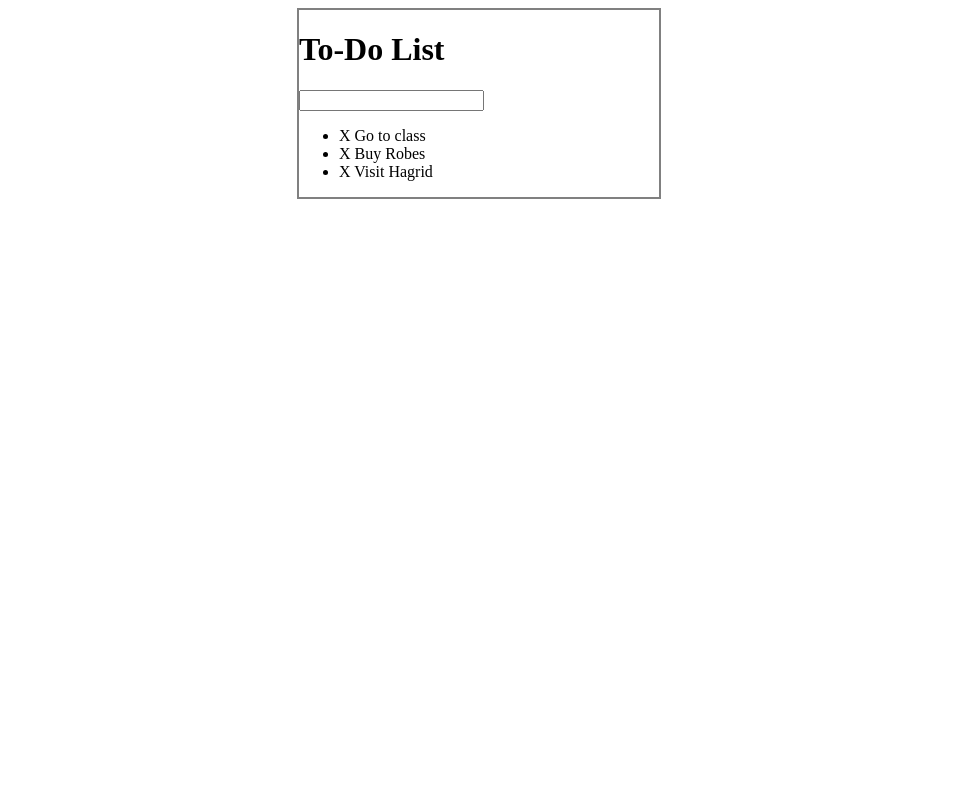
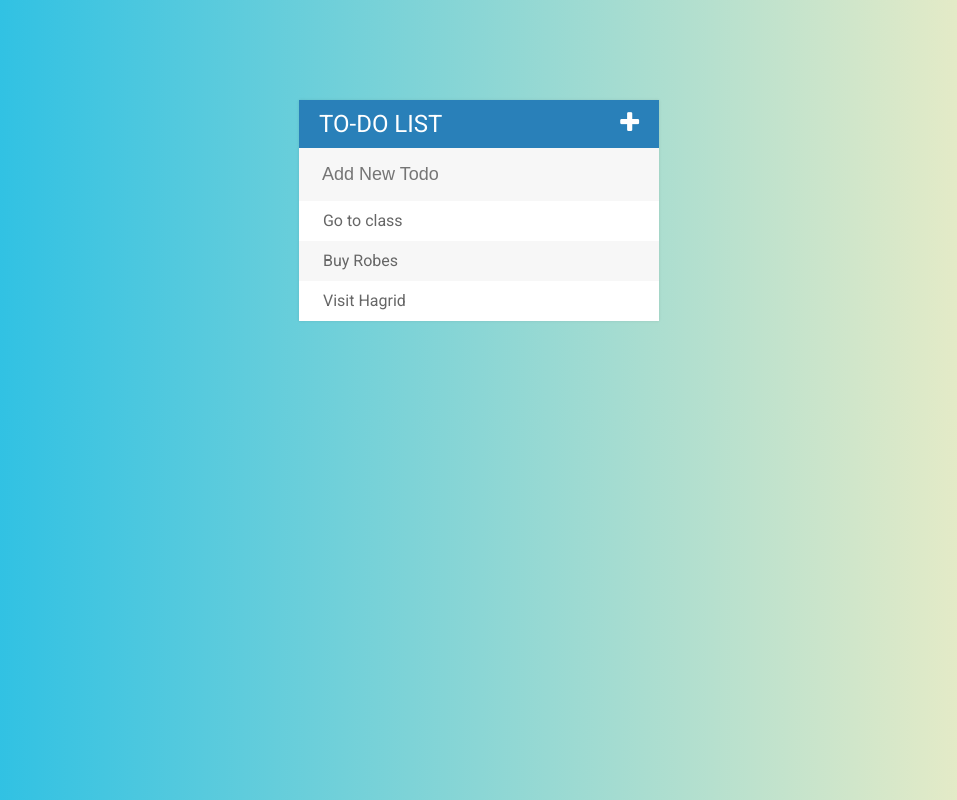
Before and after one commit to liangnuaa/Todo-List, a plain HTML site: page index.html in a window 1280 px wide. Shown: the whole page, without its empty margins (161-1118 px from the left). Drawn offline with Linux system fonts and the light colour scheme.

Commit message:
Finish Todo-List

```diff
--- a/assets/css/todos.css
+++ b/assets/css/todos.css
@@ -1,10 +1,84 @@
+body {
+	font-family: Roboto;
+	background: -webkit-linear-gradient(90deg, #2BC0E4 10%, #EAECC6 90%); /* Chrome 10+, Saf5.1+ */
+  background:    -moz-linear-gradient(90deg, #2BC0E4 10%, #EAECC6 90%); /* FF3.6+ */
+  background:     -ms-linear-gradient(90deg, #2BC0E4 10%, #EAECC6 90%); /* IE10 */
+  background:      -o-linear-gradient(90deg, #2BC0E4 10%, #EAECC6 90%); /* Opera 11.10+ */
+  background:         linear-gradient(90deg, #2BC0E4 10%, #EAECC6 90%); /* W3C */
+}
+
+ul {
+	list-style: none;
+	margin: 0;
+	padding: 0;
+}
+
+h1 {
+	background: #2980b9;
+	color: white;
+	margin: 0;
+	padding: 10px 20px;
+	text-transform: uppercase;
+	font-size: 24px;
+	font-weight: normal;
+}
+
+input {
+	font-size: 18px;
+	color: #2980b9;
+	background-color: #f7f7f7;
+	width: 100%;
+	padding: 13px 13px 13px 20px;
+	box-sizing: border-box;
+	border: 3px solid rgba(0,0,0,0);
+}
+
+span {
+	background: #e74c3c;
+	height: 40px;
+	margin-right: 20px;
+	text-align: center;
+	color: white;
+	width: 0;
+	display: inline-block;
+	transition: 0.2s linear;
+	opacity: 0;
+}
+
+li {
+	background: #fff;
+	height: 40px;
+	line-height: 40px;
+	color: #666;
+}
+
+li:hover span {
+	width: 40px;
+	opacity: 1.0;
+}
+
+li:nth-child(2n){
+	background: #f7f7f7;
+}
+
+input:focus{
+	background: #fff;
+	border: 3px solid #2980b9;
+	outline: none;
+}
+
 #container {
 	width: 360px;
-	margin: 0px auto;
-	border: 2px solid gray;
+	margin: 100px auto;
+	background: #f7f7f7;
+	box-shadow: 0 0 3px rgba(0,0,0, 0.1);
 }
 
 .completed {
 	color: gray;
 	text-decoration: line-through;
 }
+
+.fa-plus {
+	float: right;
+}
--- a/assets/js/todos.js
+++ b/assets/js/todos.js
@@ -26,6 +26,10 @@ $("input[type='text']").keypress(function (event) {
 	if (event.which === 13) {
 		var todoText = $(this).val();
 		$(this).val("");
-		$("ul").append("<li><span>X</span> " + todoText + "</li>");
+		$("ul").append("<li><span><i class='fa fa-trash'></i></span> " + todoText + "</li>");
 	}
 });
+
+$(".fa-plus").click(function(){
+	$("input[type='text']").fadeToggle();
+});
--- a/index.html
+++ b/index.html
@@ -4,17 +4,19 @@
 	<title>Todo List</title>
 </head>
 <link rel="stylesheet" type="text/css" href="assets/css/todos.css">
+<link href='https://fonts.googleapis.com/css?family=Roboto:400,700,500' rel='stylesheet' type='text/css'>
+<link rel="stylesheet" type="text/css" href="https://cdnjs.cloudflare.com/ajax/libs/font-awesome/4.4.0/css/font-awesome.css">
 <script type="text/javascript" src="assets/js/lib/jquery-3.2.1.min.js"></script>
 <body>
 
 <div id="container">
-	<h1>To-Do List</h1>
-	<input type="text">
+	<h1>To-Do List <i class="fa fa-plus"></i></h1>
+	<input type="text" placeholder="Add New Todo">
 
 	<ul>
-		<li><span>X</span> Go to class</li>
-		<li><span>X</span> Buy Robes</li>
-		<li><span>X</span> Visit Hagrid</li>
+		<li><span><i class="fa fa-trash"></i></span> Go to class</li>
+		<li><span><i class="fa fa-trash"></i></span> Buy Robes</li>
+		<li><span><i class="fa fa-trash"></i></span> Visit Hagrid</li>
 	</ul>
 </div>
 
```
Also changed, not shown: 1 other file.
